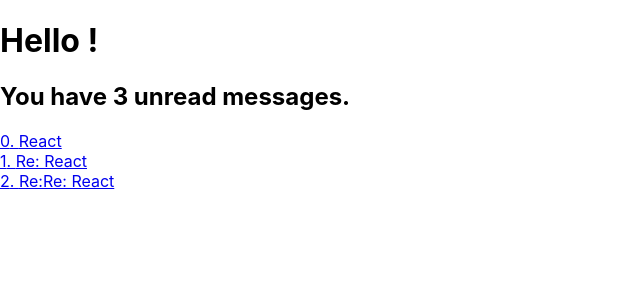
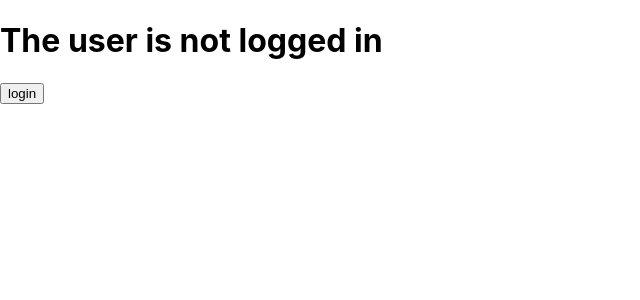
Before and after one commit to hunter850/react, a React (Vite) app: page / in a window 1280 px wide. Shown: the top 300 px of the page, without its empty margins (0-640 px from the left). Built offline with nearby package versions, Linux system fonts and the light colour scheme.

Commit message:
InlineIfElse

```diff
--- a/src/main.jsx
+++ b/src/main.jsx
@@ -1,13 +1,13 @@
 import React from 'react'
 import ReactDOM from 'react-dom/client'
 // import Home from './pages/home/index.jsx'
-import InlineIf from './practice/15.inline_if'
+import InlineIfElse from './practice/16.inline_if_else'
 import './index.css'
 
 const root = ReactDOM.createRoot(document.querySelector('#root'))
 
 root.render(
     <React.StrictMode>
-        <InlineIf />
+        <InlineIfElse />
     </React.StrictMode>
 )
```
